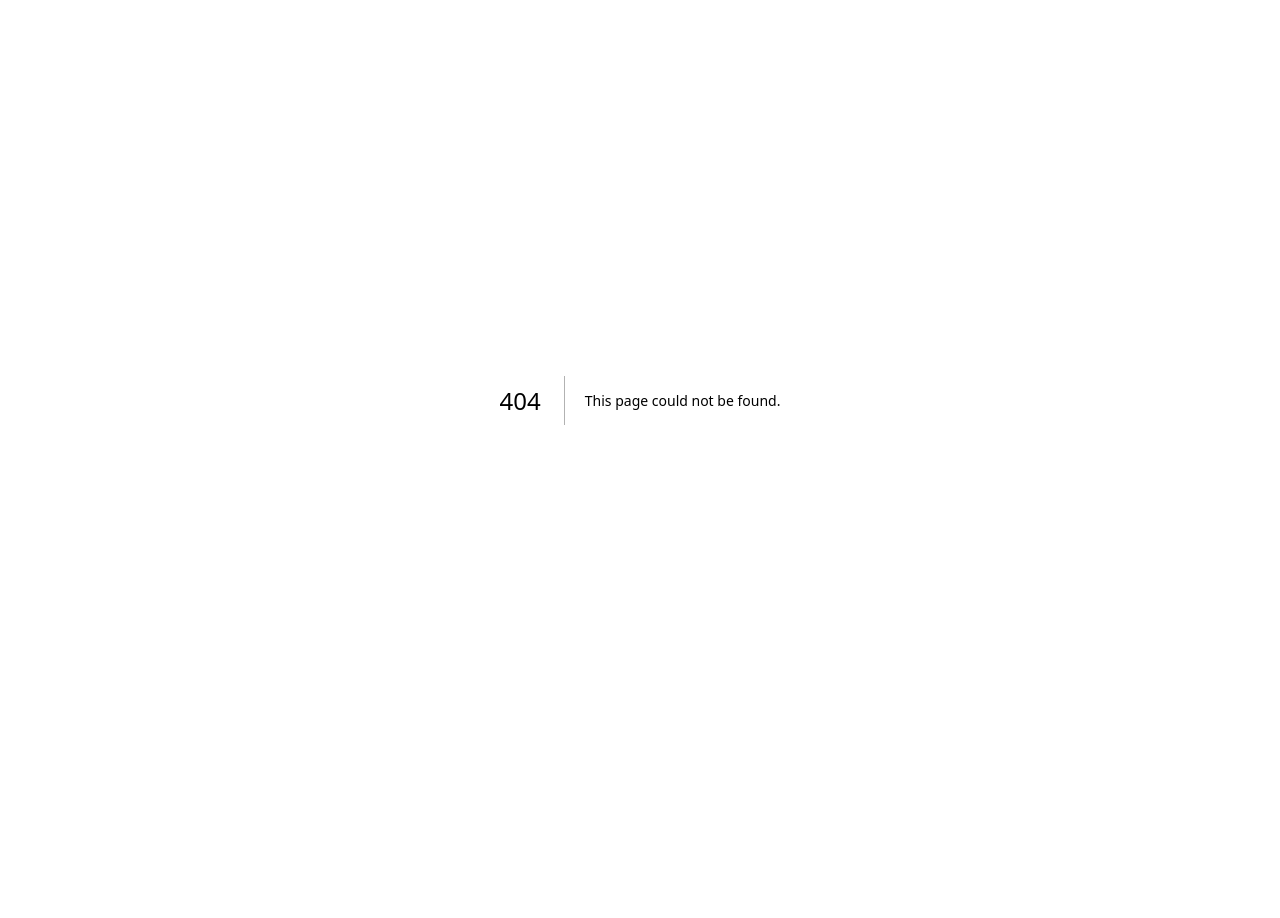
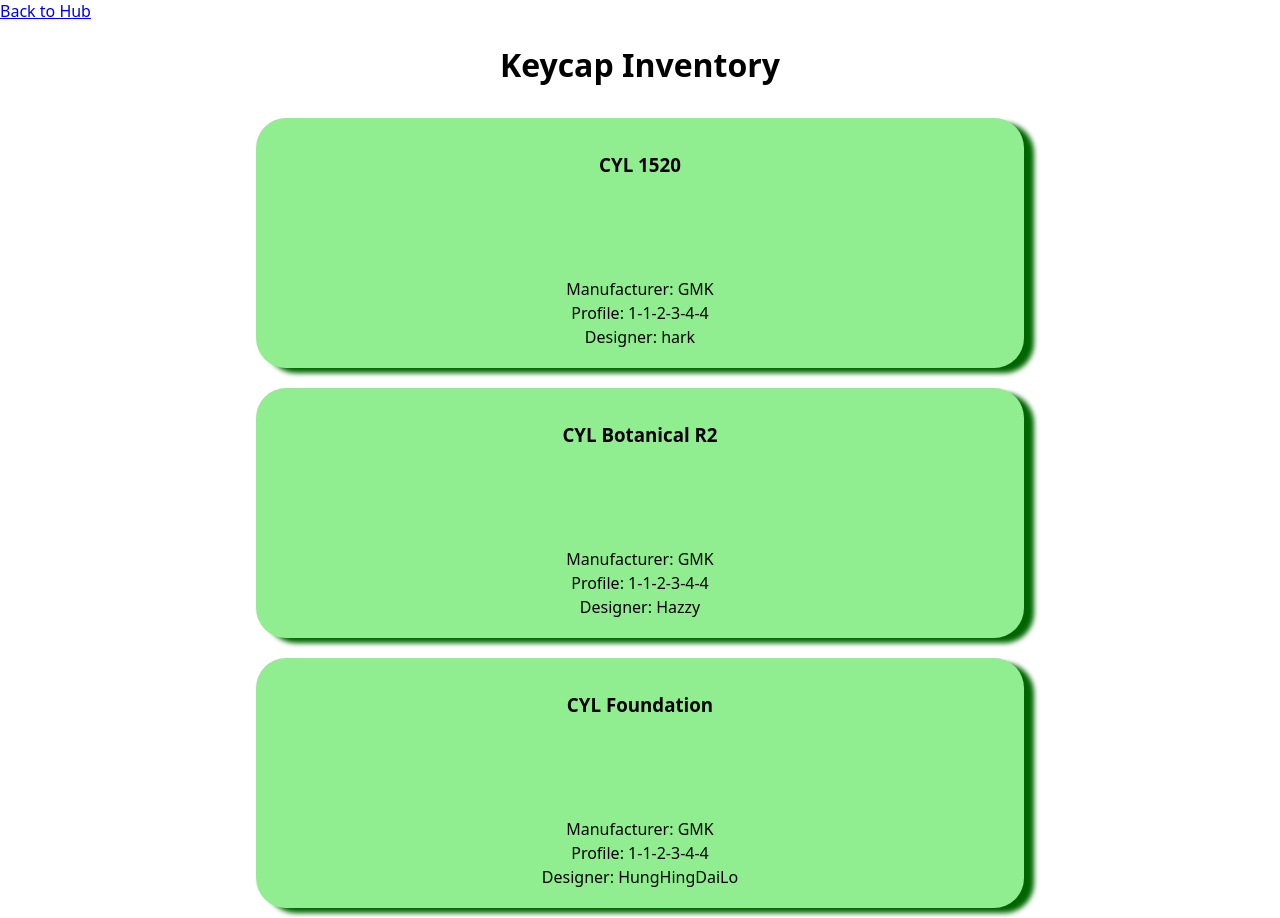
Before and after one commit to jahzerj/HobbInventory, a Next.js app: page /inventories/keycaps in a window 1280 px wide. Before the commit this address had no page. Before the commit the page ends 800 px from the top, so only its background shows below. Built offline with nearby package versions, Linux system fonts and the light colour scheme.

Commit message:
finished inventory card, keycaps page

```diff
--- /dev/null
+++ b/components/InventoryCard.jsx
@@ -0,0 +1,45 @@
+import React from "react";
+import styled from "styled-components";
+
+const StyledCard = styled.div`
+  background-color: lightgreen;
+  width: 60%;
+  border-radius: 30px;
+  display: flex;
+  flex-direction: column;
+  align-items: center;
+  padding: 15px;
+  margin: 10px;
+  height: 250px;
+  justify-content: space-between;
+  box-shadow: 10px 5px 5px darkgreen;
+`;
+
+const StyledDetails = styled.div`
+  display: flex;
+  flex-direction: column;
+  align-items: center;
+  gap: 2px;
+  margin-bottom: 5px;
+
+  p {
+    margin: 0; /* ✅ Remove extra spacing between lines */
+  }
+`;
+
+export default function InventoryCard({ data }) {
+  return (
+    <>
+      {data.map((keycap) => (
+        <StyledCard key={keycap._id}>
+          <h3>CYL {keycap.name}</h3>
+          <StyledDetails>
+            <p>Manufacturer: {keycap.keycapstype}</p>
+            <p>Profile: {keycap.profile}</p>
+            <p>Designer: {keycap.designer}</p>
+          </StyledDetails>
+        </StyledCard>
+      ))}
+    </>
+  );
+}
--- /dev/null
+++ b/pages/inventories/keycaps.js
@@ -0,0 +1,76 @@
+import InventoryCard from "@/components/InventoryCard";
+import Link from "next/link";
+import styled from "styled-components";
+
+const StyledContainer = styled.div`
+  display: flex;
+  flex-direction: column;
+  align-items: center;
+`;
+
+export default function Keycaps() {
+  return (
+    <>
+      <Link href="/">Back to Hub</Link>
+      <StyledContainer>
+        <h1>Keycap Inventory</h1>
+        {data.length > 0 ? (
+          <InventoryCard data={data} />
+        ) : (
+          <>
+            <p> You have no keycaps in your inventory!</p>
+            <p> Click the ➕ button to add a keycap set</p>
+          </>
+        )}
+      </StyledContainer>
+    </>
+  );
+}
+
+const data = [
+  {
+    _id: {
+      $oid: "67af15ccba07c6a2595b086d",
+    },
+    name: 1520,
+    keycapstype: "GMK",
+    designer: "hark",
+    profile: "1-1-2-3-4-4",
+    link: "https://geekhack.org/index.php?topic=122578.0",
+    render_pics: [
+      "https://novelkeys.com/cdn/shop/files/CYL_1520_Quetzal_Wide_1512x.png",
+    ],
+    kits: {
+      $oid: "67b72605f6356be9084cae6b",
+    },
+  },
+  {
+    _id: {
+      $oid: "67af15ccba07c6a2595b0898",
+    },
+    name: "Botanical R2",
+    keycapstype: "GMK",
+    designer: "Hazzy",
+    profile: "1-1-2-3-4-4",
+    render_pics: [
+      "https://cdn.shopify.com/s/files/1/0054/0878/4458/products/GMK_Botanical_2_OMNI_Bauer_X_001V2_dist_800x.jpg",
+    ],
+    kits: {
+      $oid: "67b72605f6356be9084cae96",
+    },
+  },
+  {
+    _id: {
+      $oid: "67af15ccba07c6a2595b08d3",
+    },
+    name: "Foundation",
+    keycapstype: "GMK",
+    designer: "HungHingDaiLo",
+    profile: "1-1-2-3-4-4",
+    link: "https://geekhack.org/index.php?topic=113538.0",
+    render_pics: ["https://i.imgur.com/FkJ57Po.png"],
+    kits: {
+      $oid: "67b72605f6356be9084caed1",
+    },
+  },
+];
```
